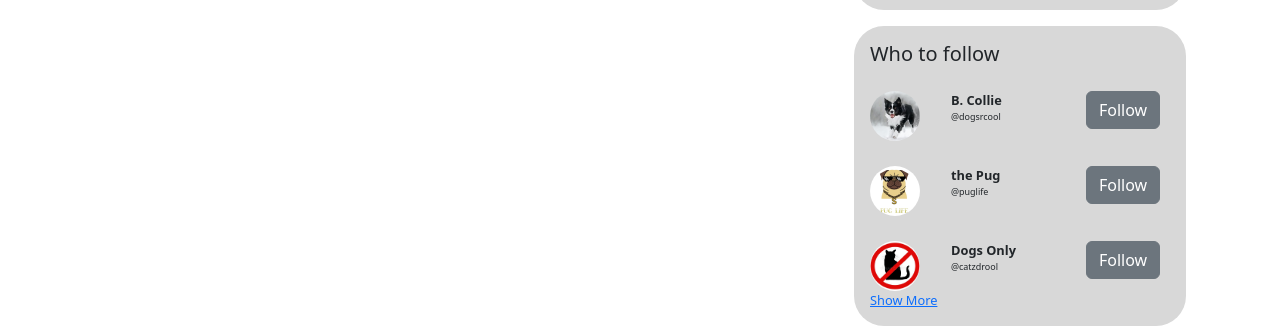
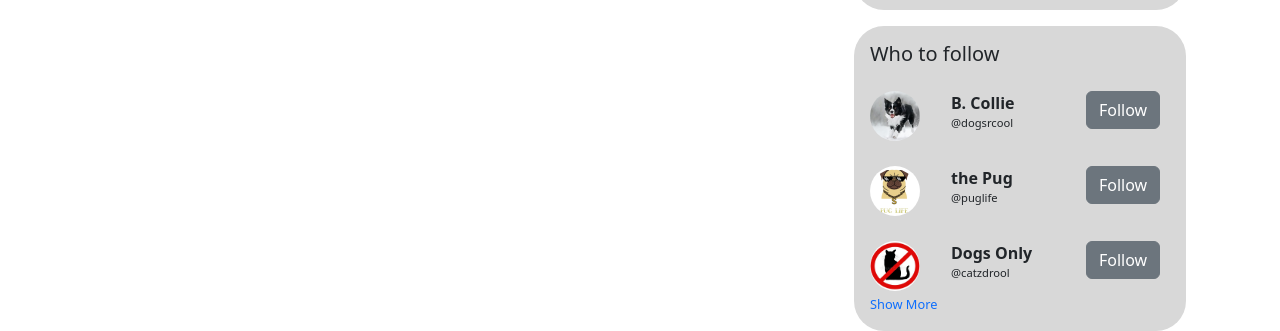
Before and after one commit to DanielEnriq/Hackathon-Project, a plain HTML site: page index.html in a window 1280 px wide. Shown: the part 590-921 px from the top of the page. Drawn offline with nearby package versions, Linux system fonts and the light colour scheme.

Commit message:
trying to push this to github

```diff
--- a/style.css
+++ b/style.css
@@ -58,7 +58,7 @@
     border-radius:30px;
 }
 
-div.recommended-barks a , div.recommended-barkers {
+div.recommended-barks a , div.recommended-barkers a {
     text-decoration:none;
     font-size:0.8em;
 }
```
